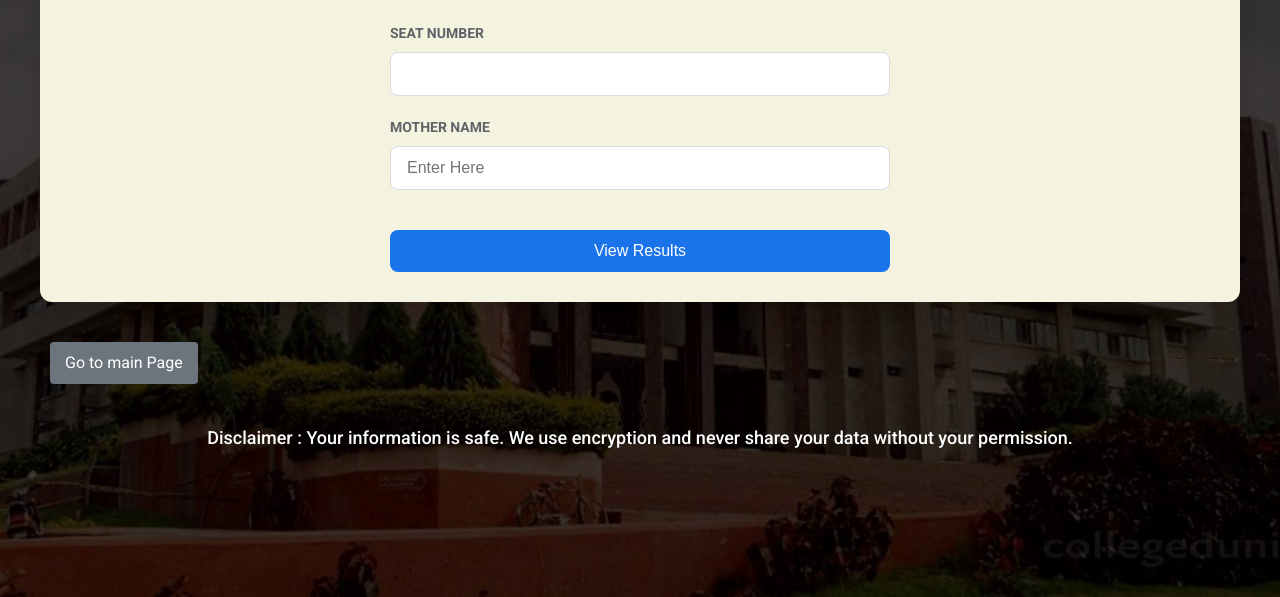
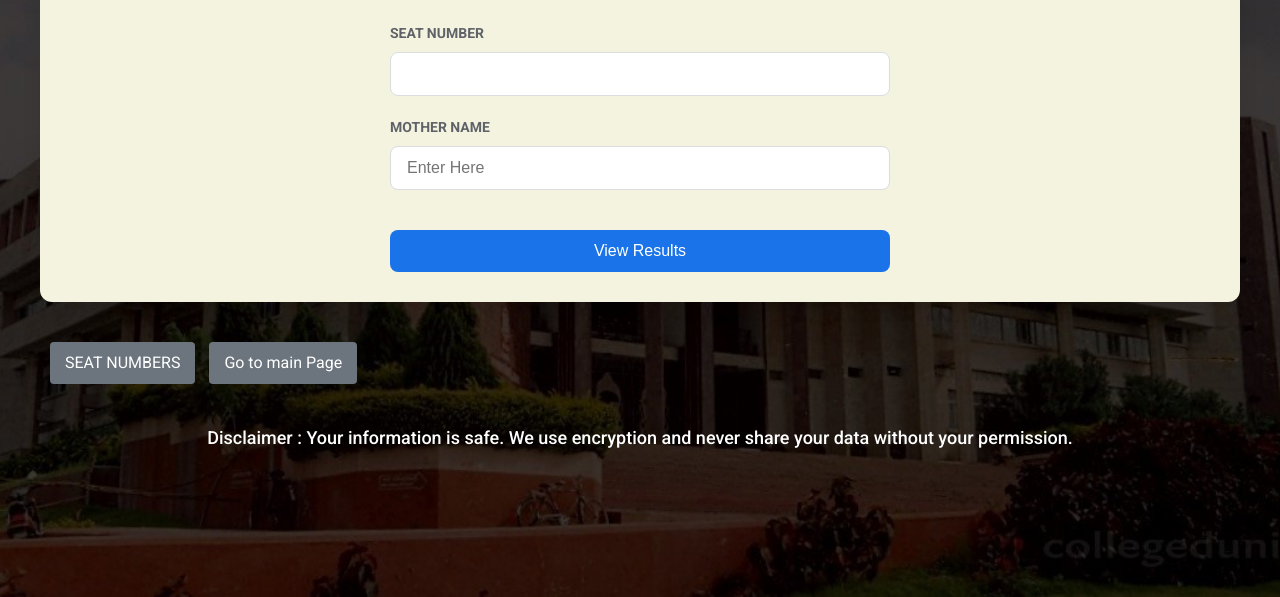
Before and after one commit to rohitwithit/SOCS_RESULT2025, a plain HTML site: page MCA/index1.html in a window 1280 px wide. Shown: the part 203-800 px from the top of the page. Drawn offline with nearby package versions, Linux system fonts and the light colour scheme.

Commit message:
Update student login page with seat numbers link
Added a download link for seat numbers in the student login section.

```diff
--- a/MCA/index1.html
+++ b/MCA/index1.html
@@ -76,6 +76,7 @@
             </form>
             <div id="errorMessage" class="error hidden"></div>
         </div>
+         <a href="../STUDENT_LOGIN_DATA.pdf " id="mainpage" download> SEAT NUMBERS </a>
          <a href="../index.html" id="mainpage">Go to main Page</a>
         <footer>
             <p id="socs">Disclaimer : Your information is safe. We use  encryption and never share your data without your permission. </p>
@@ -84,4 +85,5 @@
     <script src="login.js"></script>
 </body>
 
+
 </html>
```
